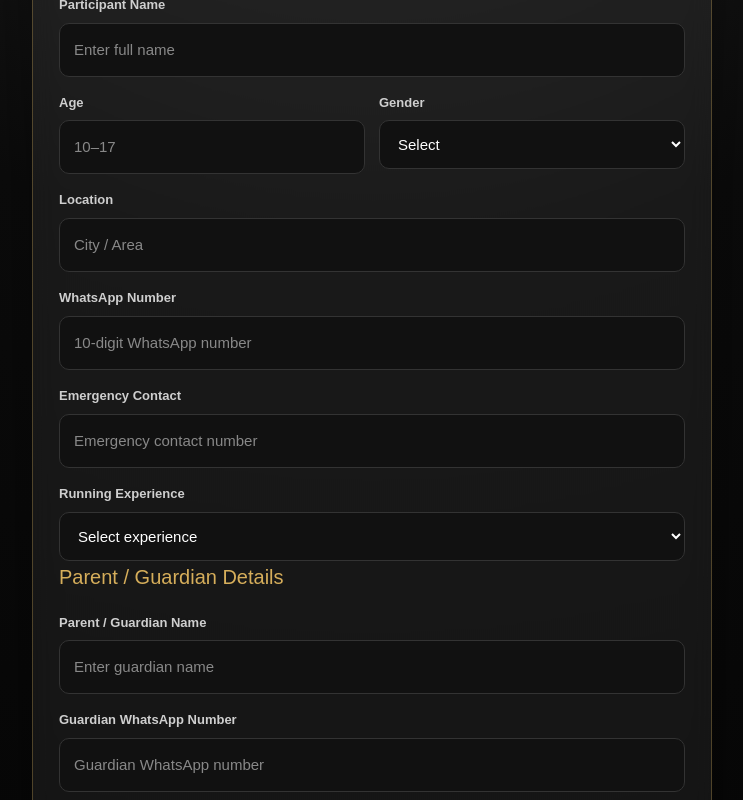
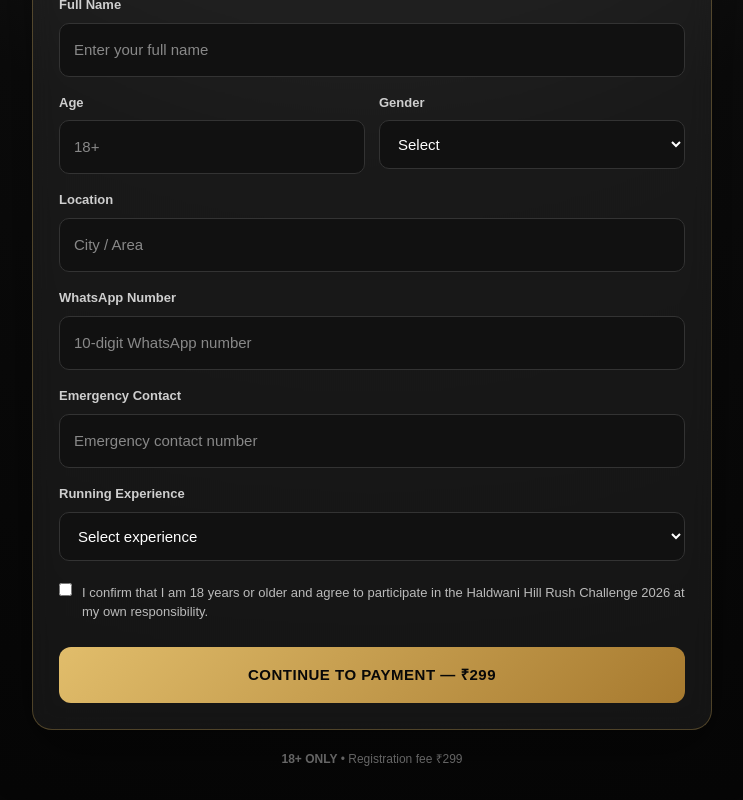
Before and after one commit to xshaykumar/akshay-copy, a Next.js app: page /hill-rush/register in a window 1280 px wide. Shown: the part 480-1280 px from the top of the page, without its empty margins (268-1011 px from the left). Built offline with nearby package versions, Linux system fonts and the light colour scheme.

Commit message:
Revise registration details and age requirements
Updated registration form to reflect age requirement changes and modified consent statement.

```diff
--- a/app/hill-rush/register/page.tsx
+++ b/app/hill-rush/register/page.tsx
@@ -15,7 +15,7 @@ export default function HillRushRegistration() {
             Your registration details have been received.
           </p>
           <p style={styles.text}>
-            Payment confirmation and BIB details will be shown after payment.
+            Continue with payment to complete your registration.
           </p>
         </div>
       </main>
@@ -49,10 +49,11 @@ export default function HillRushRegistration() {
               setSubmitted(true);
             }}
           >
-            <label style={styles.label}>Participant Name</label>
+            <label style={styles.label}>Full Name</label>
             <input
               style={styles.input}
-              placeholder="Enter full name"
+              type="text"
+              placeholder="Enter your full name"
               required
             />
 
@@ -62,9 +63,8 @@ export default function HillRushRegistration() {
                 <input
                   style={styles.input}
                   type="number"
-                  min="10"
-                  max="17"
-                  placeholder="10–17"
+                  min="18"
+                  placeholder="18+"
                   required
                 />
               </div>
@@ -85,6 +85,7 @@ export default function HillRushRegistration() {
             <label style={styles.label}>Location</label>
             <input
               style={styles.input}
+              type="text"
               placeholder="City / Area"
               required
             />
@@ -116,29 +117,12 @@ export default function HillRushRegistration() {
               <option>Competitive Runner</option>
             </select>
 
-            <h2 style={styles.sectionTitle}>Parent / Guardian Details</h2>
-
-            <label style={styles.label}>Parent / Guardian Name</label>
-            <input
-              style={styles.input}
-              placeholder="Enter guardian name"
-              required
-            />
-
-            <label style={styles.label}>Guardian WhatsApp Number</label>
-            <input
-              style={styles.input}
-              type="tel"
-              placeholder="Guardian WhatsApp number"
-              required
-            />
-
             <label style={styles.consent}>
               <input type="checkbox" required />
               <span>
-                I am the parent/guardian of the participant and give my consent
-                for them to participate in the Haldwani Hill Rush Challenge
-                2026.
+                I confirm that I am 18 years or older and agree to participate
+                in the Haldwani Hill Rush Challenge 2026 at my own
+                responsibility.
               </span>
             </label>
 
@@ -149,8 +133,7 @@ export default function HillRushRegistration() {
         </div>
 
         <div style={styles.notice}>
-          Participants must be between <strong>10 and 17 years</strong> of age.
-          Parent/guardian consent is mandatory.
+          <strong>18+ ONLY</strong> • Registration fee ₹299
         </div>
       </div>
     </main>
```
